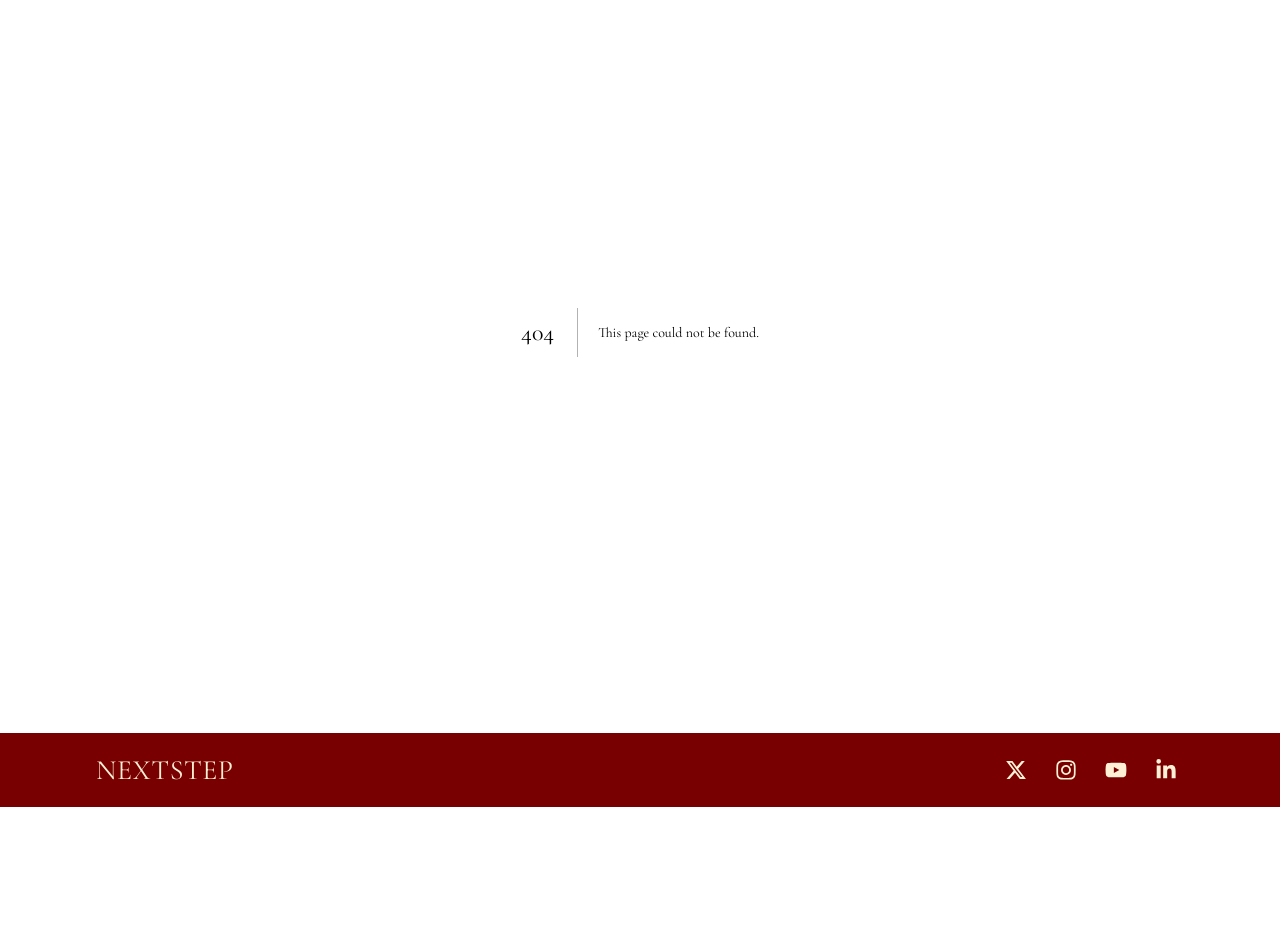
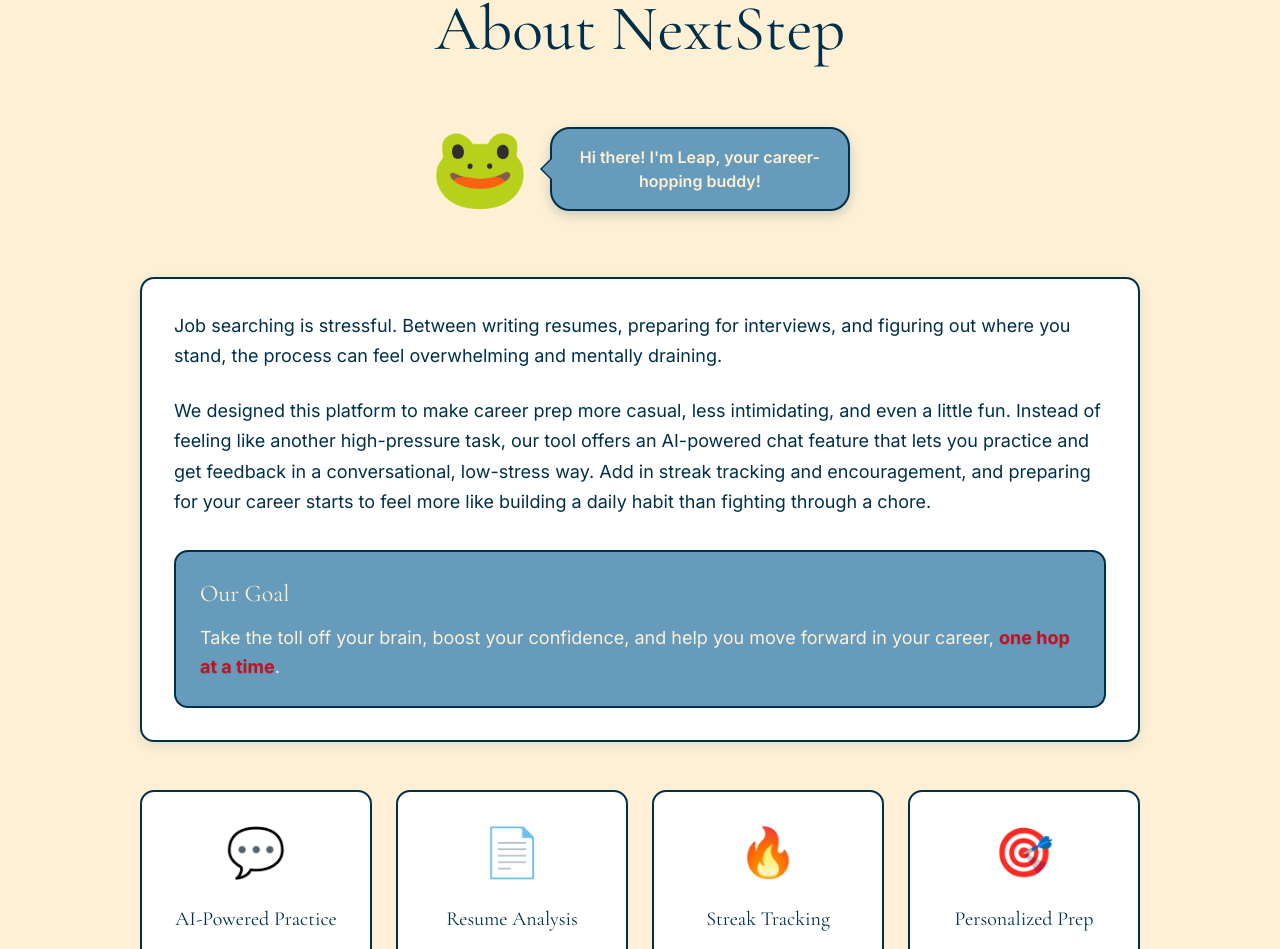
Before and after one commit to lincyphipps/NextStep, a Next.js app in the folder next-step/: page /about in a window 1280 px wide. Before the commit this address had no page. Shown: the part 224-1173 px from the top of the page. Before the commit the page ends 1031 px from the top, so only its background shows below. Built offline with nearby package versions, Linux system fonts and the light colour scheme.

Commit message:
added about us page

```diff
--- /dev/null
+++ b/next-step/app/about/about.module.css
@@ -0,0 +1,234 @@
+/* About page styles */
+.aboutSection {
+  background: var(--cream);
+  min-height: 100vh;
+  padding: clamp(24px, 4vw, 48px) 0;
+}
+
+.content {
+  max-width: 1000px;
+  margin: 0 auto;
+}
+
+/* Hero Section */
+.hero {
+  text-align: center;
+  margin-bottom: 48px;
+}
+
+.title {
+  font-size: clamp(40px, 6vw, 64px);
+  font-family: var(--font-display);
+  color: var(--navy);
+  margin: 0 0 32px 0;
+}
+
+.mascotContainer {
+  display: flex;
+  align-items: center;
+  justify-content: center;
+  gap: 20px;
+  margin-bottom: 24px;
+}
+
+.mascot {
+  font-size: 80px;
+  animation: bounce 2s ease-in-out infinite;
+}
+
+.speechBubble {
+  background: var(--blue);
+  color: var(--cream);
+  padding: 16px 20px;
+  border-radius: 20px;
+  border: 2px solid var(--navy);
+  position: relative;
+  max-width: 300px;
+  box-shadow: 0 4px 12px rgba(0, 48, 73, 0.2);
+}
+
+.speechBubble::before {
+  content: '';
+  position: absolute;
+  left: -12px;
+  top: 50%;
+  transform: translateY(-50%);
+  width: 0;
+  height: 0;
+  border-top: 12px solid transparent;
+  border-bottom: 12px solid transparent;
+  border-right: 12px solid var(--navy);
+}
+
+.speechBubble::after {
+  content: '';
+  position: absolute;
+  left: -10px;
+  top: 50%;
+  transform: translateY(-50%);
+  width: 0;
+  height: 0;
+  border-top: 10px solid transparent;
+  border-bottom: 10px solid transparent;
+  border-right: 10px solid var(--blue);
+}
+
+.speechBubble p {
+  margin: 0;
+  font-size: 16px;
+  font-weight: 600;
+}
+
+@keyframes bounce {
+  0%, 100% {
+    transform: translateY(0);
+  }
+  50% {
+    transform: translateY(-10px);
+  }
+}
+
+/* Main Content */
+.mainContent {
+  display: flex;
+  flex-direction: column;
+  gap: 48px;
+}
+
+.textCard {
+  background: #fff;
+  border: 2px solid var(--navy);
+  border-radius: var(--radius);
+  padding: 32px;
+  box-shadow: 0 4px 12px rgba(0, 48, 73, 0.1);
+}
+
+.intro,
+.solution {
+  font-size: 18px;
+  line-height: 1.7;
+  color: var(--navy);
+  margin: 0 0 24px 0;
+}
+
+.goal {
+  background: var(--blue);
+  color: var(--cream);
+  padding: 24px;
+  border-radius: var(--radius);
+  border: 2px solid var(--navy);
+  margin-top: 32px;
+}
+
+.goal h2 {
+  font-size: 24px;
+  font-family: var(--font-display);
+  margin: 0 0 12px 0;
+  color: var(--cream);
+}
+
+.goal p {
+  font-size: 18px;
+  line-height: 1.6;
+  margin: 0;
+}
+
+.highlight {
+  color: var(--red);
+  font-weight: 700;
+  text-shadow: 0 1px 2px rgba(0, 0, 0, 0.1);
+}
+
+/* Features Grid */
+.featuresGrid {
+  display: grid;
+  grid-template-columns: repeat(auto-fit, minmax(220px, 1fr));
+  gap: 24px;
+}
+
+.featureCard {
+  background: #fff;
+  border: 2px solid var(--navy);
+  border-radius: var(--radius);
+  padding: 24px;
+  text-align: center;
+  transition: transform 0.2s ease, box-shadow 0.2s ease;
+}
+
+.featureCard:hover {
+  transform: translateY(-4px);
+  box-shadow: 0 8px 25px rgba(0, 48, 73, 0.15);
+}
+
+.featureIcon {
+  font-size: 48px;
+  margin-bottom: 16px;
+}
+
+.featureCard h3 {
+  font-size: 20px;
+  font-family: var(--font-display);
+  color: var(--navy);
+  margin: 0 0 12px 0;
+}
+
+.featureCard p {
+  font-size: 14px;
+  line-height: 1.5;
+  color: var(--navy);
+  opacity: 0.8;
+  margin: 0;
+}
+
+
+/* Responsive Design */
+@media (max-width: 768px) {
+  .content {
+    padding: 0 16px;
+  }
+
+  .mascotContainer {
+    flex-direction: column;
+    gap: 16px;
+  }
+
+  .mascot {
+    font-size: 60px;
+  }
+
+  .speechBubble {
+    max-width: 250px;
+  }
+
+  .speechBubble::before,
+  .speechBubble::after {
+    left: 50%;
+    top: -12px;
+    transform: translateX(-50%);
+    border-left: 12px solid transparent;
+    border-right: 12px solid transparent;
+    border-bottom: 12px solid var(--navy);
+    border-top: none;
+  }
+
+  .speechBubble::after {
+    top: -10px;
+    border-left: 10px solid transparent;
+    border-right: 10px solid transparent;
+    border-bottom: 10px solid var(--blue);
+  }
+
+  .textCard {
+    padding: 24px;
+  }
+
+  .intro,
+  .solution {
+    font-size: 16px;
+  }
+
+  .featuresGrid {
+    grid-template-columns: 1fr;
+  }
+
+}
--- /dev/null
+++ b/next-step/app/about/page.jsx
@@ -0,0 +1,72 @@
+'use client';
+
+import s from './about.module.css';
+
+export default function AboutPage() {
+  return (
+    <section className={s.aboutSection}>
+      <div className="container">
+        <div className={s.content}>
+          {/* Hero Section */}
+          <div className={s.hero}>
+            <h1 className={s.title}>About NextStep</h1>
+            <div className={s.mascotContainer}>
+              <div className={s.mascot}>🐸</div>
+              <div className={s.speechBubble}>
+                <p>Hi there! I'm Leap, your career-hopping buddy!</p>
+              </div>
+            </div>
+          </div>
+
+          {/* Main Content */}
+          <div className={s.mainContent}>
+            <div className={s.textCard}>
+              <p className={s.intro}>
+                Job searching is stressful. Between writing resumes, preparing for interviews, and figuring out where you stand, the process can feel overwhelming and mentally draining.
+              </p>
+
+              <p className={s.solution}>
+                We designed this platform to make career prep more casual, less intimidating, and even a little fun. Instead of feeling like another high-pressure task, our tool offers an AI-powered chat feature that lets you practice and get feedback in a conversational, low-stress way. Add in streak tracking and encouragement, and preparing for your career starts to feel more like building a daily habit than fighting through a chore.
+              </p>
+
+              <div className={s.goal}>
+                <h2>Our Goal</h2>
+                <p>
+                  Take the toll off your brain, boost your confidence, and help you move forward in your career, <span className={s.highlight}>one hop at a time</span>.
+                </p>
+              </div>
+            </div>
+
+            {/* Features Grid */}
+            <div className={s.featuresGrid}>
+              <div className={s.featureCard}>
+                <div className={s.featureIcon}>💬</div>
+                <h3>AI-Powered Practice</h3>
+                <p>Chat with Leap for personalized interview prep in a low-stress, conversational way</p>
+              </div>
+
+              <div className={s.featureCard}>
+                <div className={s.featureIcon}>📄</div>
+                <h3>Resume Analysis</h3>
+                <p>Get tailored questions and career insights based on your actual experience</p>
+              </div>
+
+              <div className={s.featureCard}>
+                <div className={s.featureIcon}>🔥</div>
+                <h3>Streak Tracking</h3>
+                <p>Build daily habits with our fun lily pad progress system and confetti celebrations</p>
+              </div>
+
+              <div className={s.featureCard}>
+                <div className={s.featureIcon}>🎯</div>
+                <h3>Personalized Prep</h3>
+                <p>Questions tailored to your resume and target job, not generic practice</p>
+              </div>
+            </div>
+
+          </div>
+        </div>
+      </div>
+    </section>
+  );
+}
--- a/next-step/app/components/Header.jsx
+++ b/next-step/app/components/Header.jsx
@@ -30,7 +30,7 @@ export default function Header(){
                         <li><Link href="/interview">Interview</Link></li>
                         <li><Link href="/resume">Resume</Link></li>
                         <li><a href="#neet">NeetCode</a></li>
-                        <li><a href="#about">About</a></li>
+                        <li><Link href="/about">About</Link></li>
                     </ul>
                 </div>
             </nav>
--- a/next-step/app/dashboard/dashboard.module.css
+++ b/next-step/app/dashboard/dashboard.module.css
@@ -321,9 +321,7 @@
 }
 
 .mascot {
-  width: 40px !important;
-  height: 40px !important;
-  object-fit: contain;
+  font-size: 40px;
   filter: drop-shadow(0 2px 4px rgba(0,0,0,0.3));
 }
 
@@ -408,8 +406,7 @@
   }
 
   .mascot {
-    width: 30px !important;
-    height: 30px !important;
+    font-size: 30px;
   }
 
   .dayLabel {
--- a/next-step/app/dashboard/page.jsx
+++ b/next-step/app/dashboard/page.jsx
@@ -1,11 +1,9 @@
 'use client';
 
 import { useState, useEffect } from 'react';
-import Image from 'next/image';
 import Header from '../components/Header';
 import Footer from '../components/Footer';
 import s from './dashboard.module.css';
-import mascot from '../../public/assets/hero page.png';
 
 export default function Dashboard() {
   const [userName, setUserName] = useState('Your Name');
@@ -147,13 +145,7 @@ export default function Dashboard() {
           <div className={s.dayLabel}>{day}</div>
           {showMascot && (
             <div className={s.mascotContainer}>
-              <Image
-                src={mascot}
-                alt="NextStep Mascot"
-                width={40}
-                height={40}
-                className={s.mascot}
-              />
+              <div className={s.mascot}>🐸</div>
             </div>
           )}
         </div>
@@ -163,7 +155,6 @@ export default function Dashboard() {
 
   return (
     <main>
-
       {/* Confetti Animation */}
       {showConfetti && (
         <div className={s.confettiContainer}>
```
